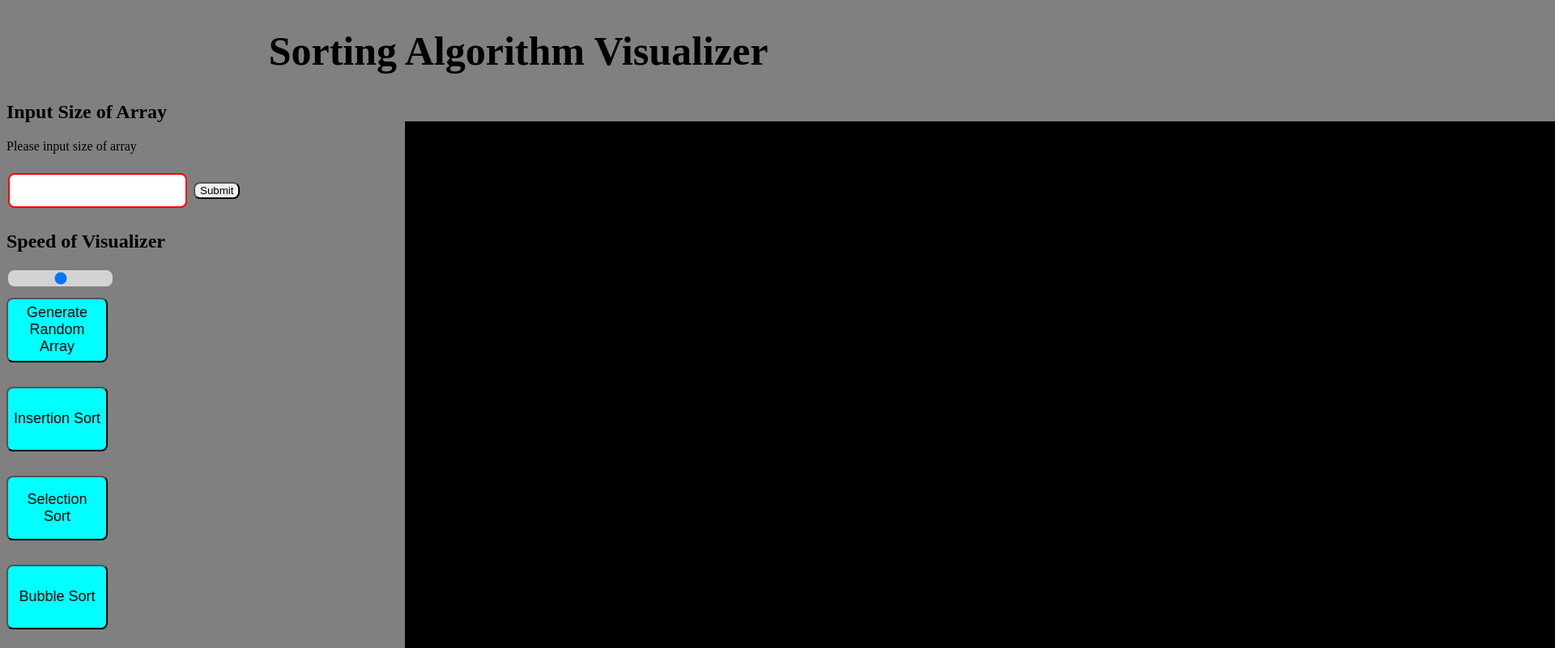
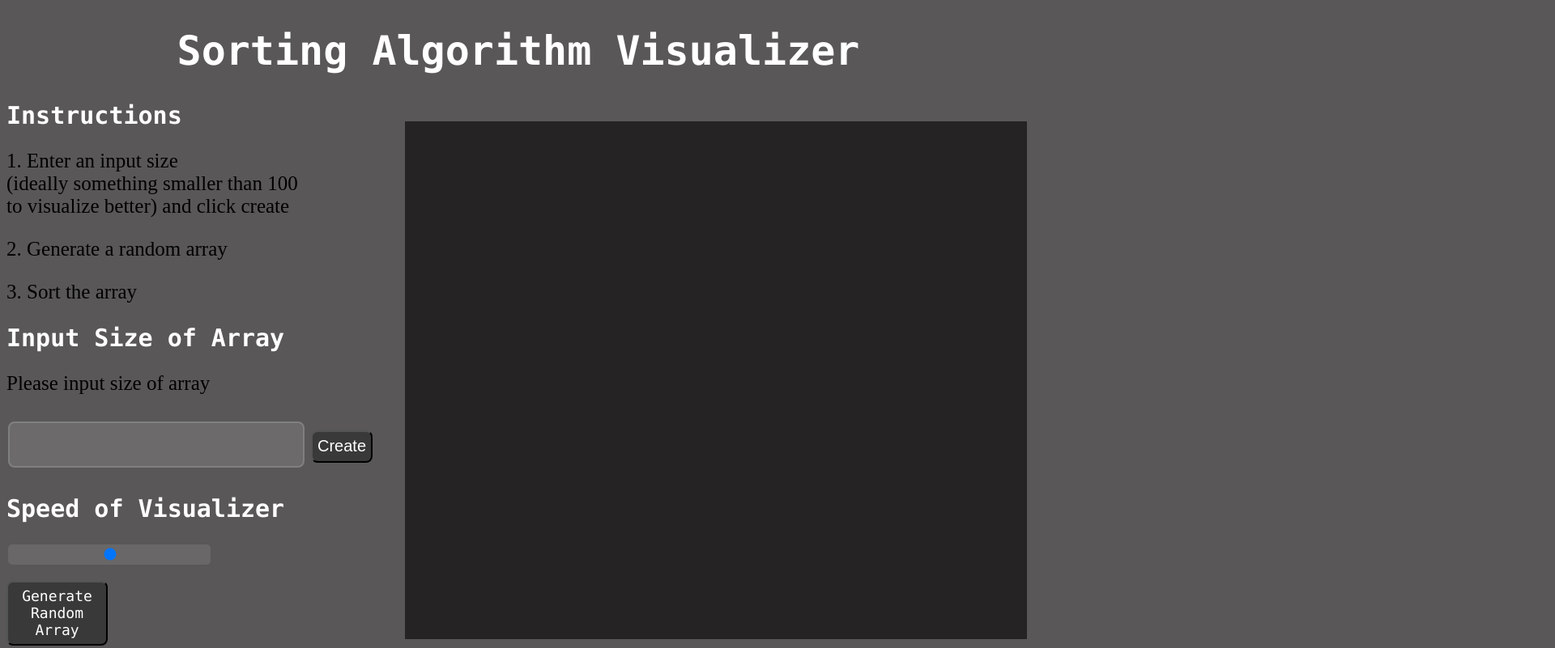
Before and after one commit to ehsu1204/Sorting-Visualizer, a plain HTML site: page index.html in a window 1280 px wide. Shown: the top 801 px of the page at 81% size, 1920 px wide, since content can reach past the window. Drawn offline with Linux system fonts and the light colour scheme.

Commit message:
Add files via upload

```diff
--- a/index.html
+++ b/index.html
@@ -10,21 +10,29 @@
   </head>
   <body>
     <h1>Sorting Algorithm Visualizer</h1>
+    <div class = "instructions">
+        <h2>Instructions</h2>
+        <p>1. Enter an input size <br>
+          (ideally something smaller than 100 <br>
+          to visualize better) and click create</p>
+        <p>2. Generate a random array</p>
+        <p>3. Sort the array</p>
+    </div>
     <h2>Input Size of Array</h2>
     <p id="confirm">Please input size of array</p>
     <input type="text" id="input" class = "box"/>
 
-    <button class="submit">Submit</button>
+    <button class="submit">Create</button>
 
     <h2>Speed of Visualizer</h3>
     <div class="slideContainer">
       <input
         type="range"
         min="1"
-        max="100"
+        max="200"
         value=""
         class="slider"
-        id="myRange"
+
       />
     </div>
 
@@ -36,7 +44,7 @@
       <button id="reset">Reset</button>
 
       <div class = "explanation">
-        <p id="explanation">Explanation of sorting algorithms</p>
+
         <p id = "complexity"></p>
       </div>
 
@@ -44,5 +52,9 @@
     <div class="container">
       <div class="container-bars"></div>
     </div>
+    <footer>
+      <p>© 2022 Created by Ethan Hsu</p>
+    </footer>
+
   </body>
 </html>
--- a/script.js
+++ b/script.js
@@ -13,12 +13,11 @@ const submit = document.querySelector(".submit");
 const slider = document.querySelector(".slider");
 let inputval = parseInt(document.querySelector("#input").value);
 let array;
-let speed;
+let speed = 50;
 let width;
 
 slider.addEventListener("input", function () {
   speed = this.value;
-  console.log(speed);
 });
 
 function createArray(value) {
@@ -32,6 +31,7 @@ reset.addEventListener("click", function () {
 
 generate.addEventListener("click", function () {
   resetArray();
+
   if (array === undefined) {
     alert("please input size of array");
   } else {
@@ -50,13 +50,14 @@ function random() {
 
 function add_bars(input) {
   const Div = document.createElement("div");
+  const containerWidth = container.clientWidth;
+  const containerHeight = container.clientHeight;
+  const barWidth = containerWidth / inputval - 2;
   Div.className = "bars";
 
-  let value = input * 10;
-  Div.style.height = `${value - 2}px`;
-  let testing = 1500 / inputval;
+  Div.style.height = `${(containerHeight / 100) * input}px`;
 
-  Div.style.width = `${testing - 2}px`;
+  Div.style.width = `${barWidth}px`;
 
   containerBars.append(Div);
 }
@@ -89,7 +90,7 @@ submit.addEventListener("click", function () {
     createArray(inputval);
     document.querySelector(
       "#confirm"
-    ).innerHTML = `Size of ${inputval} array created`;
+    ).innerHTML = `Size of ${inputval} array created!!!!`;
   }
 });
 
@@ -98,7 +99,7 @@ submit.addEventListener("click", function () {
 function timer(time) {
   return new Promise((resolve) => setTimeout(() => resolve(), time));
 }
-
+console.log(speed);
 //Insertion Sort
 async function insertionSort(array) {
   for (i = 1; i < array.length; i++) {
--- a/styles.css
+++ b/styles.css
@@ -1,6 +1,6 @@
 body {
   overflow: hidden;
-  background-color: grey;
+  background-color: rgb(89, 87, 87);
 }
 .buttons button {
   display: block;
@@ -8,58 +8,93 @@ body {
   height: 80px;
   margin-bottom: 30px;
   font-size: large;
-  background-color: aqua;
+  background-color: rgb(58, 57, 57);
   border-radius: 8px;
-
+  font-family: "Lucida Console", "Courier New", monospace;
+  color: white;
   margin-top: 10px;
 }
-
+.buttons button:hover {
+  border-color: white;
+}
+.submit {
+  font-size: 20px;
+}
 .container {
-  background-color: Black;
-  height: 1000px;
+  background-color: rgb(37, 35, 35);
+  height: 80%;
   position: absolute;
-  width: 1500px;
+  width: 60%;
   left: 500px;
   top: 150px;
 }
 
 .bars {
   float: left;
-  height: 200px;
-  border: 1px solid green;
-  width: 18px;
-  background-color: rgb(111, 25, 25);
+  height: 100%;
+  border: 1px solid rgb(232, 10, 10);
+  width: 1%;
+  background-color: rgb(218, 215, 215);
 }
 
 #explanation {
   font-size: 30px;
   font-weight: bold;
 }
-
 .slider {
   -webkit-appearance: none; /* Override default CSS styles */
   appearance: none;
-  border-radius: 8px;
+  border-radius: 5px;
 
-  height: 20px; /* Specified height */
-  background: #d3d3d3; /* Grey background */
+  height: 25px; /* Specified height */
+  background: #696767; /* Grey background */
   outline: none; /* Remove outline */
+  margin-bottom: 10px;
+  width: 250px;
+}
+.slider:hover {
+  border-color: white;
+  background-color: white;
 }
 
 .box {
-  border: 2px solid red;
+  border: 2px solid grey;
   padding: 12px 20px;
   margin: 8px 2px;
   box-sizing: border-box;
   border-radius: 8px;
+  background-color: rgb(108, 106, 106);
+  color: white;
+  font-size: 25px;
+}
+.box:hover {
+  border-color: white;
+}
+.submit {
+  background-color: rgb(58, 57, 57);
+  border-radius: 8px;
+  margin: 8px 2px;
+  color: white;
+  height: 40px;
 }
 
-.submit {
-  border-radius: 8px;
-  margin: 8px 2px;
+.submit:hover {
+  border-color: white;
 }
 
 h1 {
   text-align: center;
   font-size: 50px;
+  font-family: "Lucida Console", "Courier New", monospace;
+  color: white;
 }
+
+h2 {
+  font-size: 30px;
+  font-family: "Lucida Console", "Courier New", monospace;
+  color: white;
+}
+
+p {
+  font-size: 25px;
+}
```
